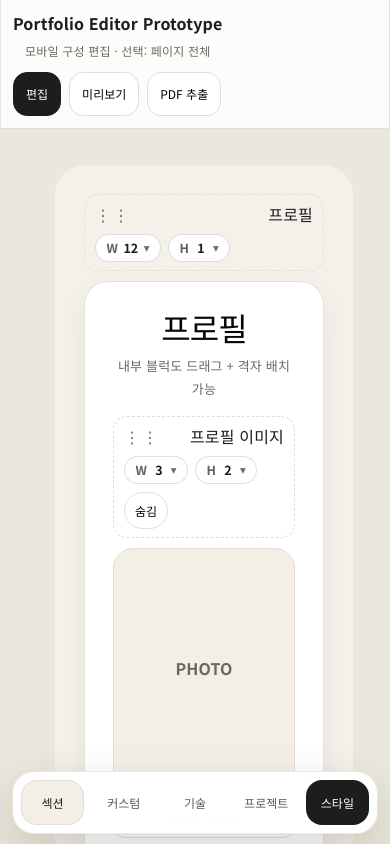
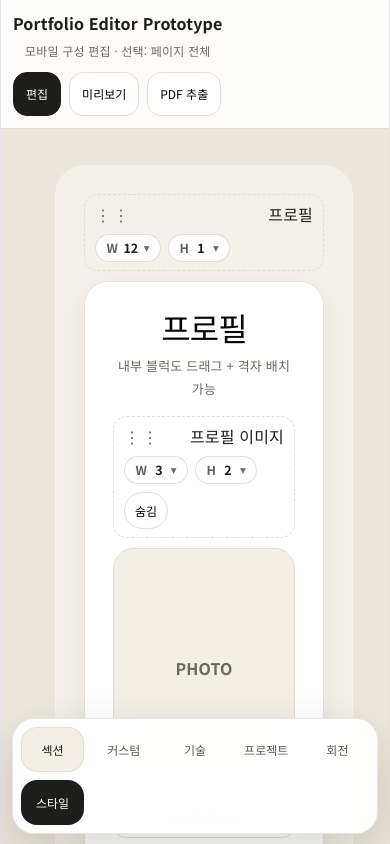
Before and after one commit to hdg5639/portfolio_editor, a React (Vite) app in the folder portfolio_edit/: page / in a window 390 px wide. Shown: the top 844 px of the page. Built offline with nearby package versions, Linux system fonts and the light colour scheme; the HTML template or start-up script is replaced by a standard one.

Commit message:
fix/refactor 모바일 UI/UX 4차

```diff
--- a/portfolio_edit/src/App.jsx
+++ b/portfolio_edit/src/App.jsx
@@ -12,6 +12,7 @@ const MOBILE_LAYOUT_TOOLS = [
     { key: 'custom', label: '커스텀' },
     { key: 'skills', label: '기술' },
     { key: 'projects', label: '프로젝트' },
+    { key: 'rotate', label: '회전' },
 ];
 
 const MOBILE_STYLE_TOOLS = [
@@ -38,11 +39,12 @@ function MobileEditorSheet({ store }) {
     const isLayout = ui.mobileEditorMode === 'layout';
     const titleMap = isLayout
         ? {
-              sections: '섹션 표시',
-              custom: '커스텀 섹션',
-              skills: '기술 스택',
-              projects: '프로젝트',
-          }
+            sections: '섹션 표시',
+            custom: '커스텀 섹션',
+            skills: '기술 스택',
+            projects: '프로젝트',
+            rotate: '페이지 방향',
+        }
         : {
             text: '텍스트 스타일',
             align: '정렬 스타일',
@@ -202,9 +204,10 @@ export default function App() {
 
             await document.fonts?.ready;
 
-            const A4_WIDTH_MM = 210;
-            const A4_HEIGHT_MM = 297;
-            const EXPORT_WIDTH_PX = 1240;
+            const isLandscape = portfolio.styles.page?.orientation === 'landscape';
+            const A4_WIDTH_MM = isLandscape ? 297 : 210;
+            const A4_HEIGHT_MM = isLandscape ? 210 : 297;
+            const EXPORT_WIDTH_PX = isLandscape ? 1754 : 1240;
             const EXPORT_PADDING = 0;
 
             const clone = target.cloneNode(true);
@@ -240,7 +243,11 @@ export default function App() {
                 windowHeight: clone.scrollHeight,
             });
 
-            const pdf = new jsPDF('p', 'mm', 'a4');
+            const pdf = new jsPDF(
+                portfolio.styles.page?.orientation === 'landscape' ? 'l' : 'p',
+                'mm',
+                'a4'
+            );
             const pdfWidth = A4_WIDTH_MM;
             const pdfHeight = A4_HEIGHT_MM;
 
--- a/portfolio_edit/src/components/SidePanel.jsx
+++ b/portfolio_edit/src/components/SidePanel.jsx
@@ -470,6 +470,51 @@ function LayoutProjectsPanel({ portfolio, actions }) {
     );
 }
 
+function LayoutRotatePanel({ portfolio, actions }) {
+    const isLandscape = portfolio.styles.page?.orientation === 'landscape';
+
+    return (
+        <>
+            <MobileLayoutIntro
+                title="페이지 방향"
+                desc="모바일에서도 포트폴리오 페이지를 세로형 / 가로형으로 바로 전환합니다."
+            />
+
+            <PanelSection title="방향 전환" collapsible defaultOpen>
+                <div className="orientation-picker">
+                    <button
+                        type="button"
+                        className={`orientation-card ${!isLandscape ? 'active' : ''}`}
+                        onClick={() => actions.setPageOrientation('portrait')}
+                    >
+                        <span className="orientation-card-preview portrait" />
+                        <strong>세로형</strong>
+                        <p>A4 Portrait</p>
+                    </button>
+
+                    <button
+                        type="button"
+                        className={`orientation-card ${isLandscape ? 'active' : ''}`}
+                        onClick={() => actions.setPageOrientation('landscape')}
+                    >
+                        <span className="orientation-card-preview landscape" />
+                        <strong>가로형</strong>
+                        <p>A4 Landscape</p>
+                    </button>
+                </div>
+
+                <button
+                    type="button"
+                    className="orientation-toggle-button"
+                    onClick={actions.togglePageOrientation}
+                >
+                    현재 방향 빠르게 전환
+                </button>
+            </PanelSection>
+        </>
+    );
+}
+
 function renderEmbeddedMobileLayoutTool({
                                             tool,
                                             portfolio,
@@ -500,6 +545,8 @@ function renderEmbeddedMobileLayoutTool({
             return <LayoutSkillsPanel portfolio={portfolio} actions={actions} />;
         case 'projects':
             return <LayoutProjectsPanel portfolio={portfolio} actions={actions} />;
+        case 'rotate':
+            return <LayoutRotatePanel portfolio={portfolio} actions={actions} />;
         default:
             return null;
     }
--- a/portfolio_edit/src/hooks/usePortfolioStore.js
+++ b/portfolio_edit/src/hooks/usePortfolioStore.js
@@ -128,6 +128,7 @@ function migratePortfolio(rawPortfolio) {
         widthMode: 'fixed',
         fixedWidth: 980,
         customWidth: 1280,
+        orientation: 'portrait',
         ...(next.styles.page || {}),
     };
 
@@ -351,6 +352,35 @@ export function usePortfolioStore() {
                     ...prev,
                     showEditHelpers: Boolean(visible),
                 })),
+
+            setPageOrientation: (orientation) =>
+                setPortfolio((prev) => ({
+                    ...prev,
+                    styles: {
+                        ...prev.styles,
+                        page: {
+                            ...prev.styles.page,
+                            orientation,
+                        },
+                    },
+                })),
+
+            togglePageOrientation: () =>
+                setPortfolio((prev) => {
+                    const current = prev.styles.page?.orientation || 'portrait';
+                    const nextOrientation = current === 'portrait' ? 'landscape' : 'portrait';
+
+                    return {
+                        ...prev,
+                        styles: {
+                            ...prev.styles,
+                            page: {
+                                ...prev.styles.page,
+                                orientation: nextOrientation,
+                            },
+                        },
+                    };
+                }),
 
             setMobileEditorMode: (mode) =>
                 setUi((prev) => ({
--- a/portfolio_edit/src/sections/EditablePortfolioCanvas.jsx
+++ b/portfolio_edit/src/sections/EditablePortfolioCanvas.jsx
@@ -97,10 +97,14 @@ const EditablePortfolioCanvas = forwardRef(function EditablePortfolioCanvas({ st
   const [draggingKey, setDraggingKey] = useState(null);
   const [dragOverKey, setDragOverKey] = useState(null);
 
-  const resolvedPageWidth =
+  const isLandscape = pageStyle.orientation === 'landscape';
+  const baseWidth =
       pageStyle.widthMode === 'custom'
-          ? `${pageStyle.customWidth || 1280}px`
-          : `${pageStyle.fixedWidth || 980}px`;
+          ? pageStyle.customWidth || 1280
+          : pageStyle.fixedWidth || 980;
+
+  const resolvedPageWidth = `${baseWidth}px`;
+  const pageMinHeight = Math.round(baseWidth * (isLandscape ? 210 / 297 : 297 / 210));
 
   const canvasStyle = {
     backgroundColor: pageStyle.backgroundColor,
@@ -108,6 +112,7 @@ const EditablePortfolioCanvas = forwardRef(function EditablePortfolioCanvas({ st
     fontFamily: pageStyle.fontFamily,
     width: '100%',
     maxWidth: resolvedPageWidth,
+    minHeight: `${pageMinHeight}px`,
     margin: '0 auto',
   };
 
@@ -146,7 +151,11 @@ const EditablePortfolioCanvas = forwardRef(function EditablePortfolioCanvas({ st
           style={{backgroundColor: 'transparent'}}
           onClick={() => actions.select({key: 'page', label: '페이지 전체'})}
       >
-        <div ref={exportRef} className="portfolio-page preview-page" style={canvasStyle}>
+        <div
+            ref={exportRef}
+            className={`portfolio-page preview-page ${isLandscape ? 'is-landscape' : 'is-portrait'}`}
+            style={canvasStyle}
+        >
           <div className="portfolio-grid">
             {visibleSections.map((item) => (
                 <SectionTile
--- a/portfolio_edit/src/styles/panels.css
+++ b/portfolio_edit/src/styles/panels.css
@@ -829,3 +829,60 @@
         grid-template-columns: 1fr;
     }
 }
+
+.orientation-picker {
+    display: grid;
+    grid-template-columns: repeat(2, minmax(0, 1fr));
+    gap: 12px;
+}
+
+.orientation-card {
+    display: grid;
+    gap: 10px;
+    padding: 14px;
+    border: 1px solid var(--line);
+    border-radius: 18px;
+    background: #fff;
+    text-align: left;
+}
+
+.orientation-card.active {
+    border-color: rgba(29, 29, 27, 0.22);
+    background: #f4efe6;
+}
+
+.orientation-card-preview {
+    display: block;
+    border-radius: 12px;
+    border: 1px solid rgba(29, 29, 27, 0.12);
+    background: linear-gradient(180deg, #fff, #f3ede3);
+}
+
+.orientation-card-preview.portrait {
+    width: 56px;
+    height: 78px;
+}
+
+.orientation-card-preview.landscape {
+    width: 78px;
+    height: 56px;
+}
+
+.orientation-card strong {
+    font-size: 14px;
+    color: #1d1d1b;
+}
+
+.orientation-card p {
+    margin: 0;
+    font-size: 12px;
+    color: var(--muted);
+}
+
+.orientation-toggle-button {
+    margin-top: 12px;
+    width: 100%;
+    border-radius: 14px;
+    padding: 12px 14px;
+    font-weight: 800;
+}
--- a/portfolio_edit/src/utils/defaultPortfolio.js
+++ b/portfolio_edit/src/utils/defaultPortfolio.js
@@ -299,6 +299,7 @@ export const defaultPortfolio = {
       widthMode: 'fixed',
       fixedWidth: 980,
       customWidth: 1280,
+      orientation: 'portrait',
     },
     profileCard: {
       backgroundColor: '#ffffff',
```
